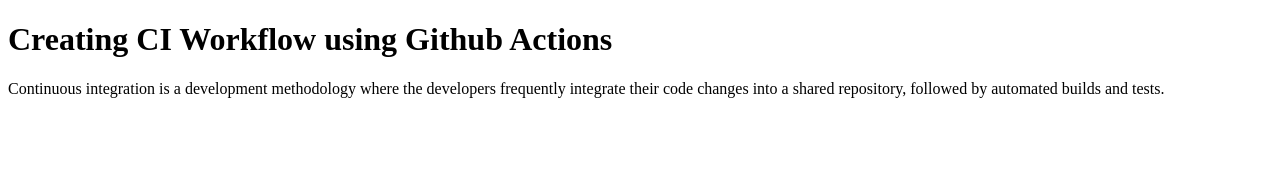
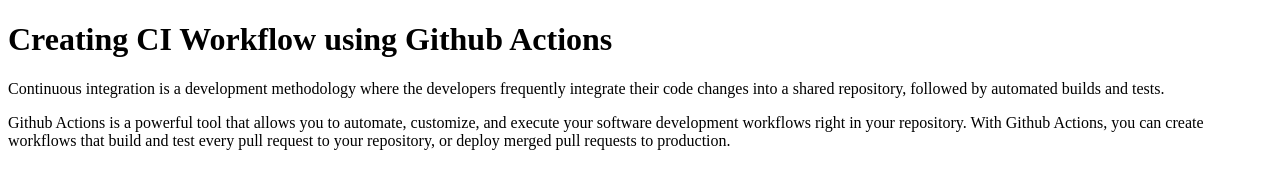
Before and after one commit to huiyingt/gfg-ci-workflow, a plain HTML site: page index.html in a window 1280 px wide. Drawn offline with Linux system fonts and the light colour scheme.

Commit message:
Changes to index.html

```diff
--- a/index.html
+++ b/index.html
@@ -8,5 +8,7 @@
     <body>
         <h1>Creating CI Workflow using Github Actions</h1>
         <p>Continuous integration is a development methodology where the developers frequently integrate their code changes into a shared repository, followed by automated builds and tests.</p>
+        <p>Github Actions is a powerful tool that allows you to automate, customize, and execute your software development workflows right in your repository.
+        With Github Actions, you can create workflows that build and test every pull request to your repository, or deploy merged pull requests to production.</p>
     </body>
 </html>
```
